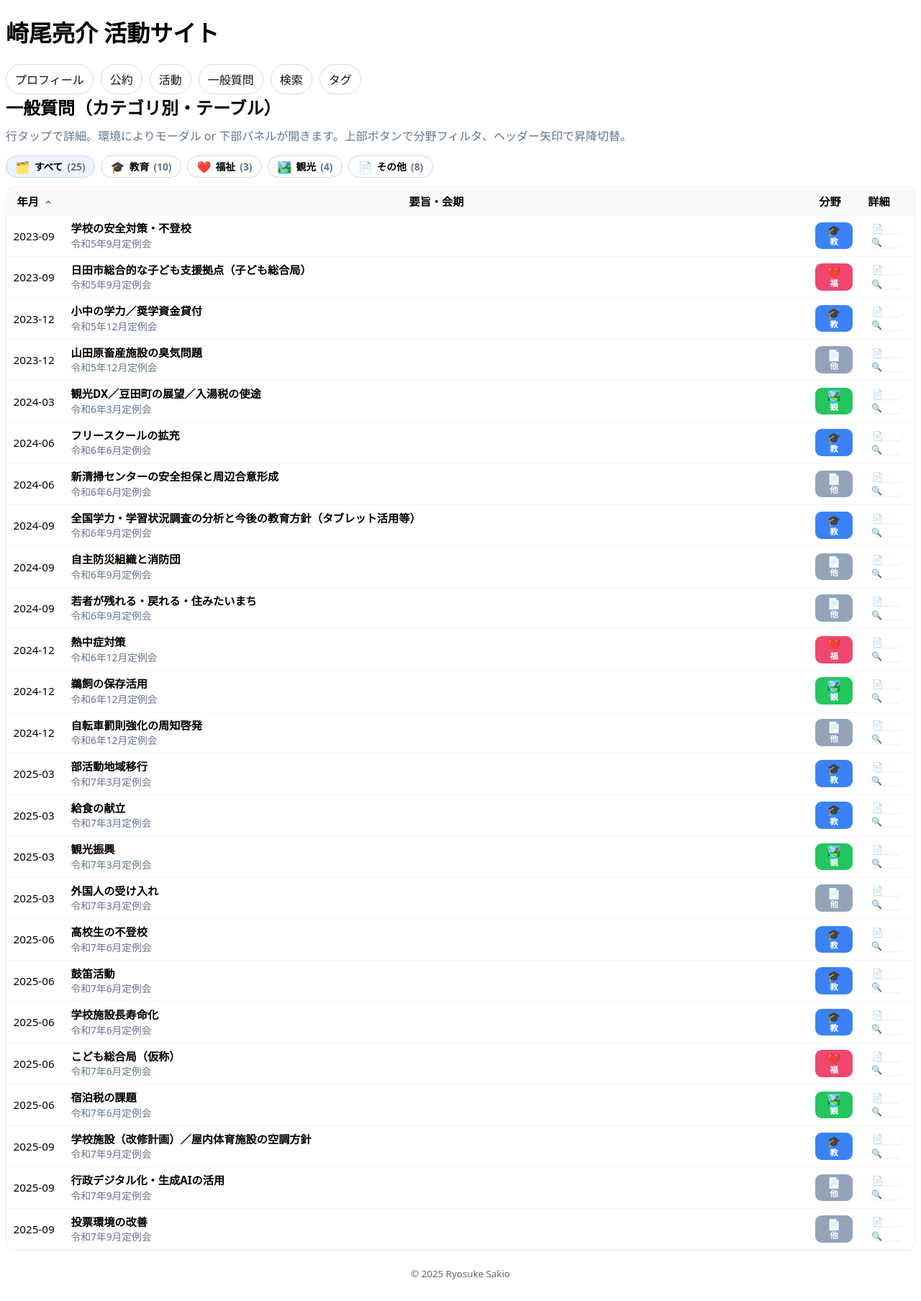
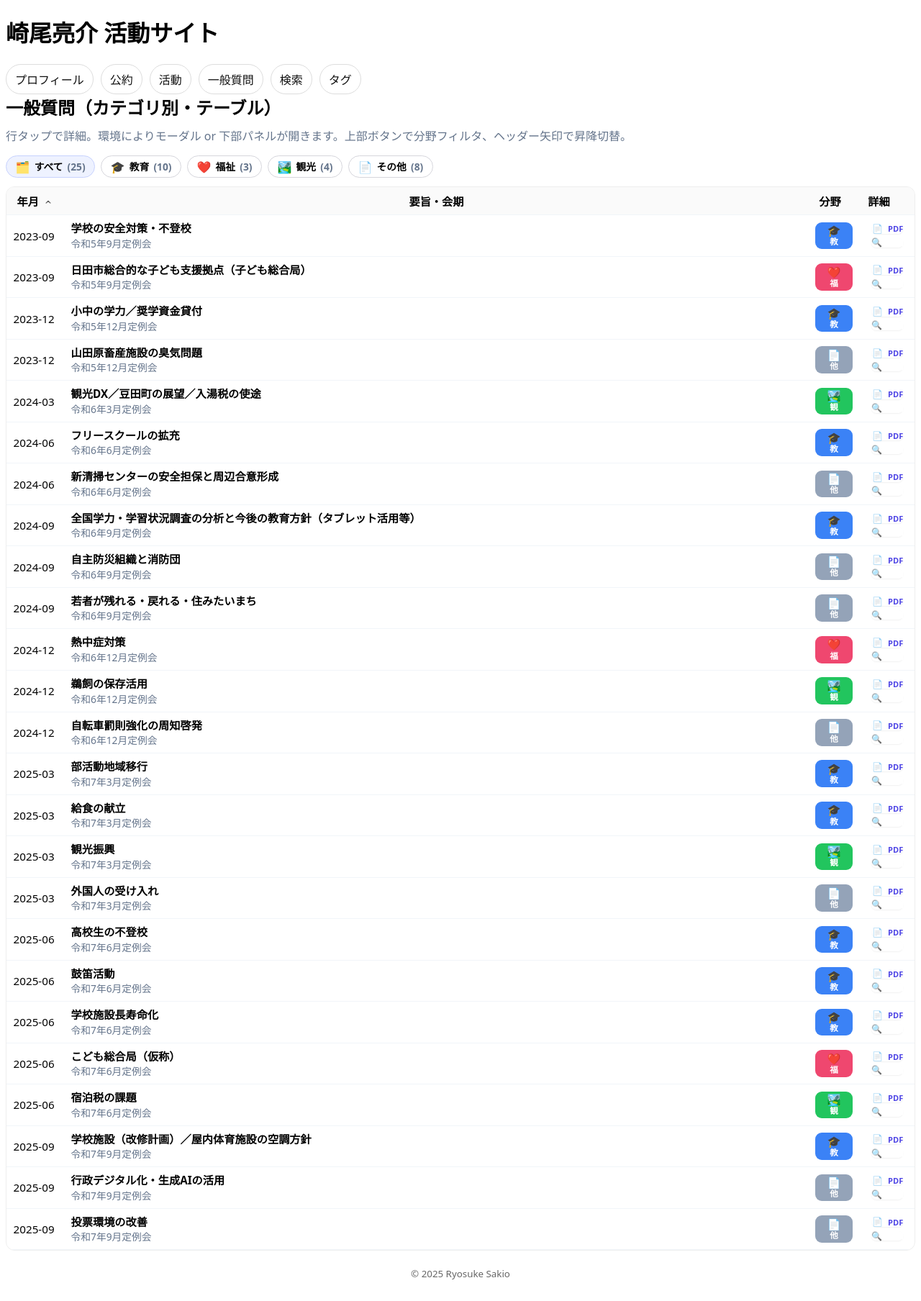
Before and after one commit to sakioryousuke-eng/activity-site, a Jekyll site: the page built from pages/matrix.html, in a window 1280 px wide. Shown: the whole page at 72% size. Built offline with Jekyll 4.4.1, drawn with Linux system fonts in a browser that asks for light colours.

Commit message:
Update matrix.html

```diff
--- a/pages/matrix.html
+++ b/pages/matrix.html
@@ -201,6 +201,41 @@ table.matrix{width:100%;border-collapse:collapse;font-size:.95rem;table-layout:f
     gap:3px;
   }
 }
+/* === 一般質問：PDF／詳細を“色付き文字＋囲み”でバッジ風に === */
+.matrix td:last-child .actions {
+  display: flex !important;
+  flex-direction: column;   /* 縦に並べる */
+  align-items: flex-end;
+  justify-content: center;
+  gap: 6px;
+  padding-right: 6px;
+}
+
+/* 共通デザイン：ふち線＋角丸＋柔らかい背景＋色付き文字 */
+.matrix td:last-child .actions .btn {
+  display: inline-flex;
+  align-items: center;
+  gap: 4px;
+  font-size: 11px;
+  font-weight: 600;
+  border-radius: 8px;
+  padding: 3px 8px;
+  line-height: 1.2;
+  background: #fff;
+  text-decoration: none;
+  border: 1.5px solid transparent;
+  box-shadow: 0 1px 2px rgba(0,0,0,0.06);
+  transition: all .15s ease;
+}
+
+/* 🟣 PDFボタン：紫×濃ラベンダーの塗り＋文字色付き */
+.matrix td:last-child .actions .btn.pdf-link {
+  border-color: #c7b8ff;
+  background: #f5f3ff;
+  color: #4f46e5; /* 濃いめ紫文字 */
+}
+.matrix td:last-child .actions .btn.pdf-link:hover {
+  background: #ede9fe;
 
 </style>
 
```
